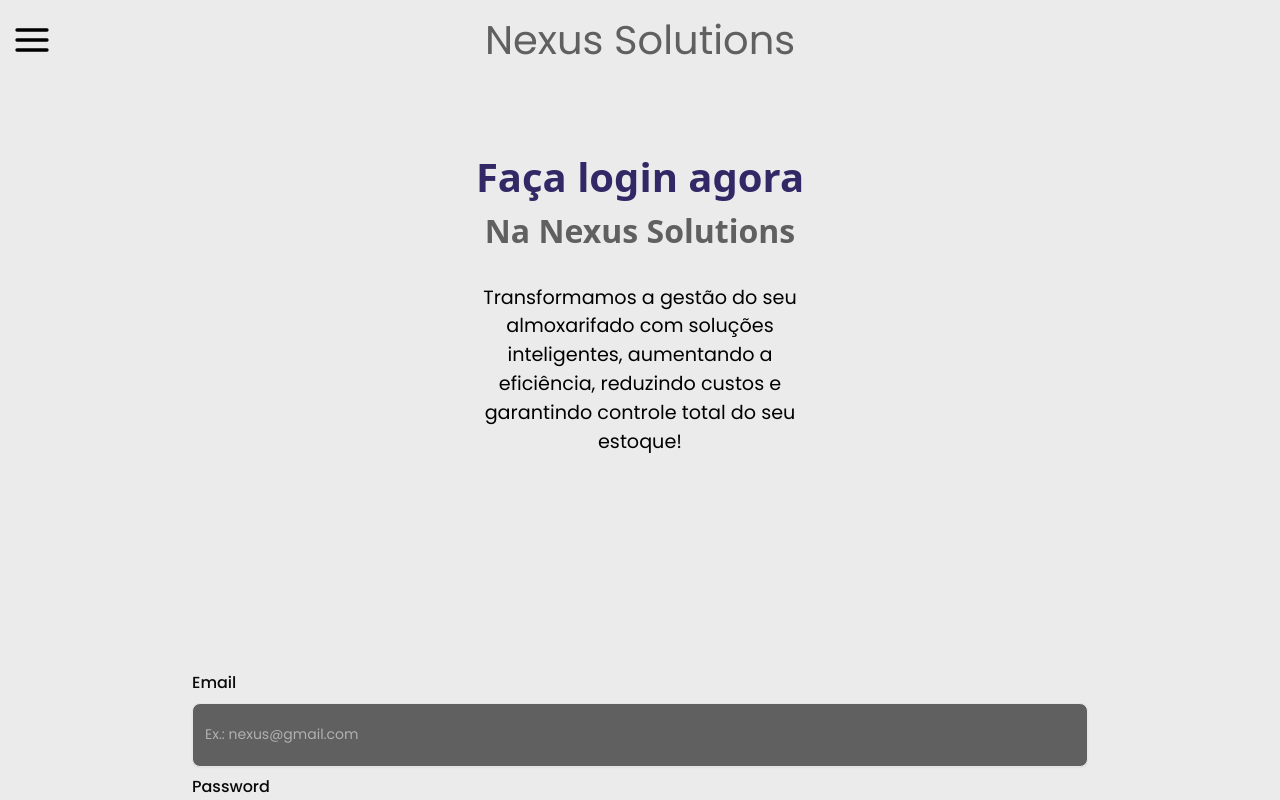
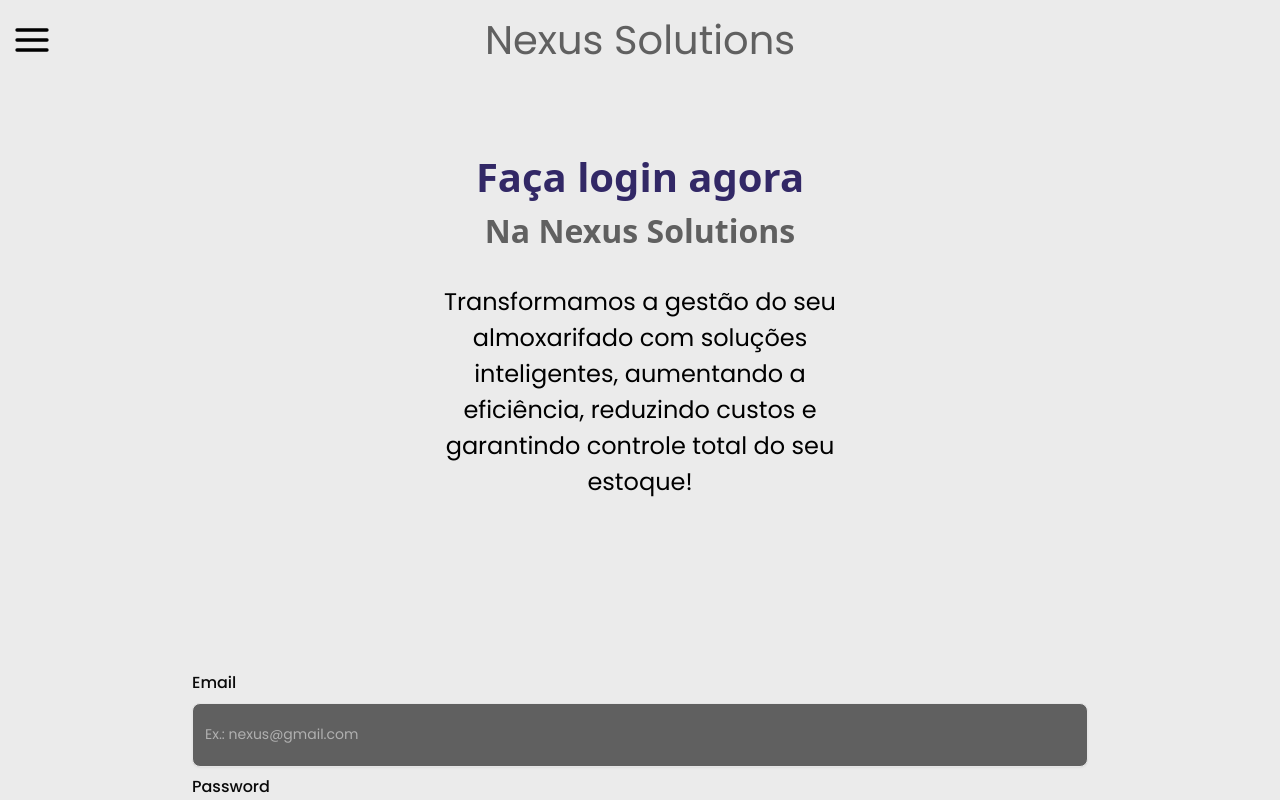
Before and after one commit to alvaromottadev/nexus-solutions, a React (Vite) app in the folder frontend/: page /login in a window 1280 px wide. Shown: the top 800 px of the page. Built offline with nearby package versions, Linux system fonts and the light colour scheme.

Commit message:
feat: update LoginBody component styles for improved responsiveness and readability

```diff
--- a/frontend/src/components/Login/LoginBody.tsx
+++ b/frontend/src/components/Login/LoginBody.tsx
@@ -9,8 +9,8 @@ export default function LoginBody() {
           <label className="text-[2rem] font-bold text-[var(--color-gray)]">
             Na Nexus Solutions
           </label>
-          <div className="mt-[1.8rem] w-[20rem] flex ">
-            <label className="text-center text-[1.2rem] text-[var(--color-text)] font-poppins">
+          <div className="mt-[1.8rem] w-[20rem] md:w-[25rem] flex ">
+            <label className="text-center text-[1.2rem] md:text-[1.5rem] text-[var(--color-text)] font-poppins">
               Transformamos a gestão do seu almoxarifado com soluções
               inteligentes, aumentando a eficiência, reduzindo custos e
               garantindo controle total do seu estoque!
```
Also changed, not shown: frontend/src/assets/design.svg (added).
